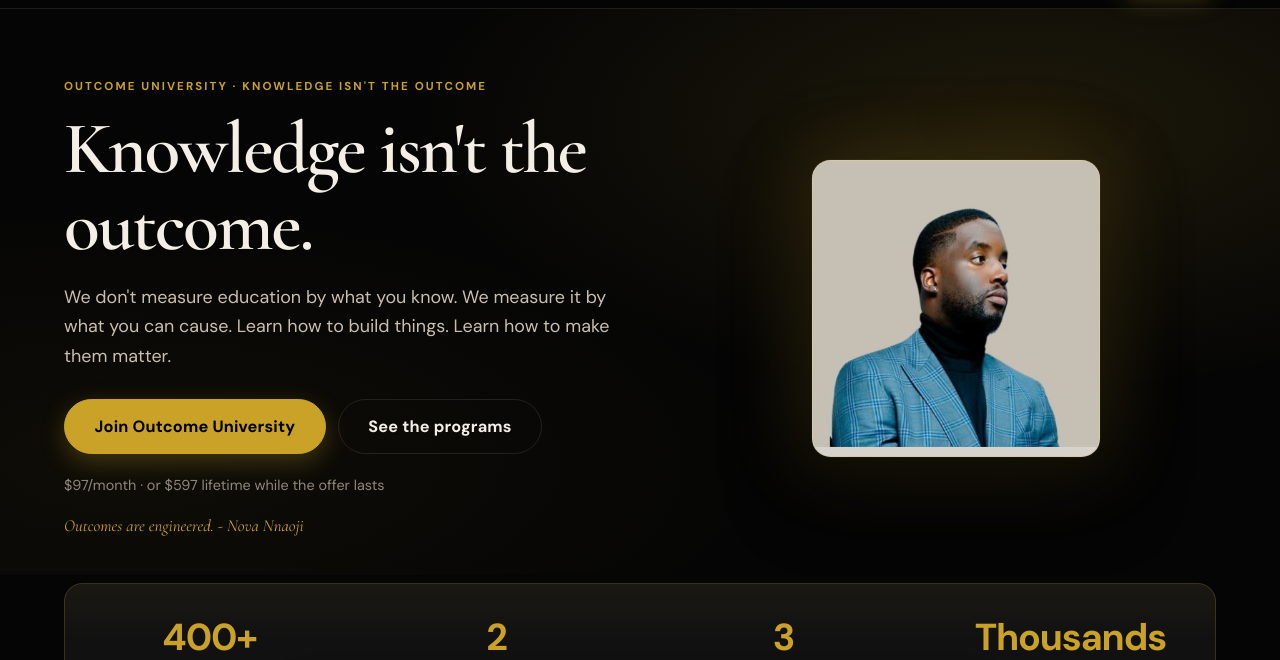
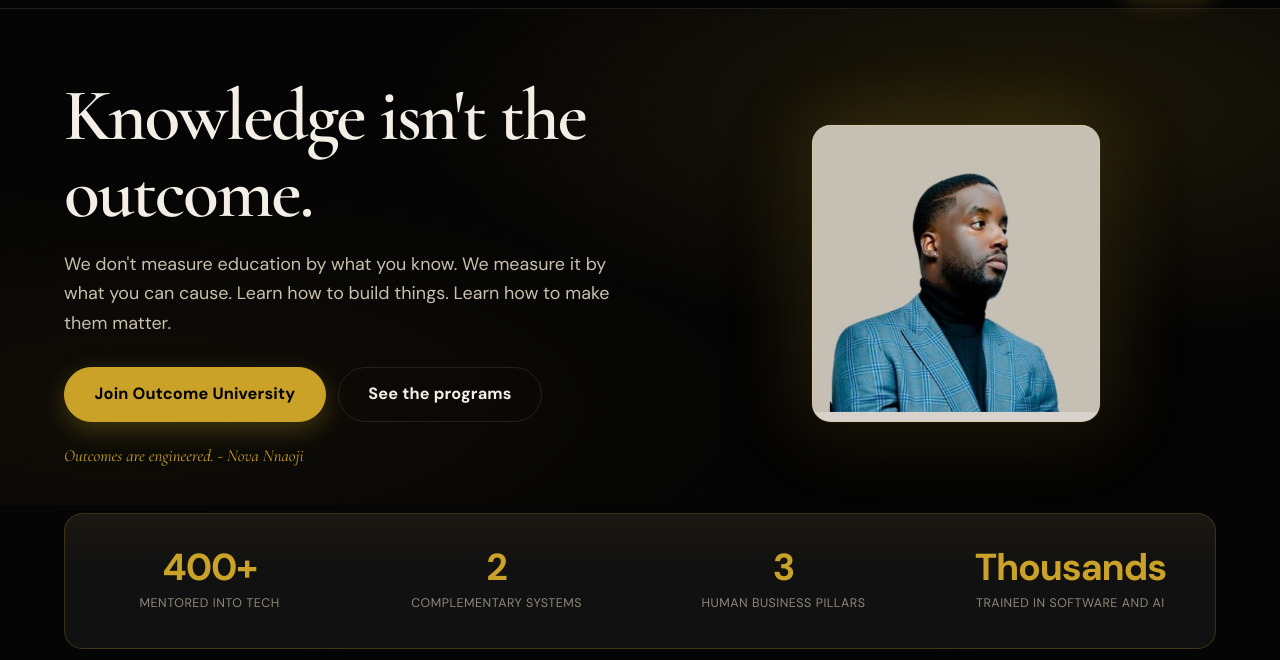
Before and after one commit to WHOISNVA/Outcome-university-landing, a plain HTML site: page index.html in a window 1280 px wide. Shown: the part 103-763 px from the top of the page. Drawn offline with nearby package versions, Linux system fonts and the light colour scheme.

Commit message:
refactor the hero section design.

```diff
--- a/index.html
+++ b/index.html
@@ -65,14 +65,12 @@
     <section class="hero" aria-labelledby="hero-hook">
       <div class="shell hero-shell">
         <div class="hero-copy">
-          <p class="kicker">Outcome University · Knowledge isn't the outcome</p>
           <h1 id="hero-hook">Knowledge isn't the outcome.</h1>
           <p class="hero-liner">We don't measure education by what you know. We measure it by what you can cause. Learn how to build things. Learn how to make them matter.</p>
           <div class="hero-actions">
             <a class="btn btn-primary btn-lg join-link" href="https://www.skool.com/tech-founder-pro-2154/about">Join Outcome University</a>
             <a class="btn btn-ghost btn-lg" href="#programs">See the programs</a>
           </div>
-          <p class="hero-trust">$97/month · or $597 lifetime while the offer lasts</p>
           <p class="hero-alt">Outcomes are engineered. - Nova Nnaoji</p>
         </div>
         <div class="hero-visual">
```
